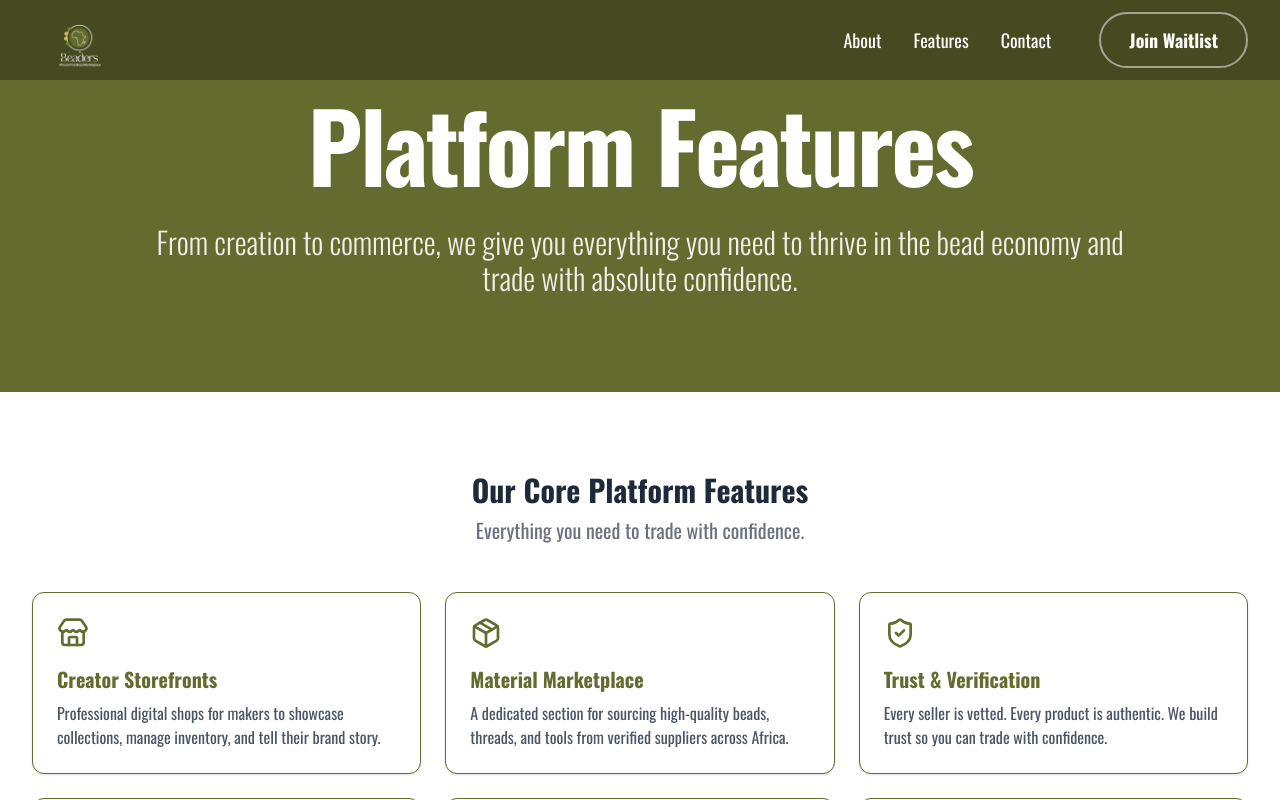
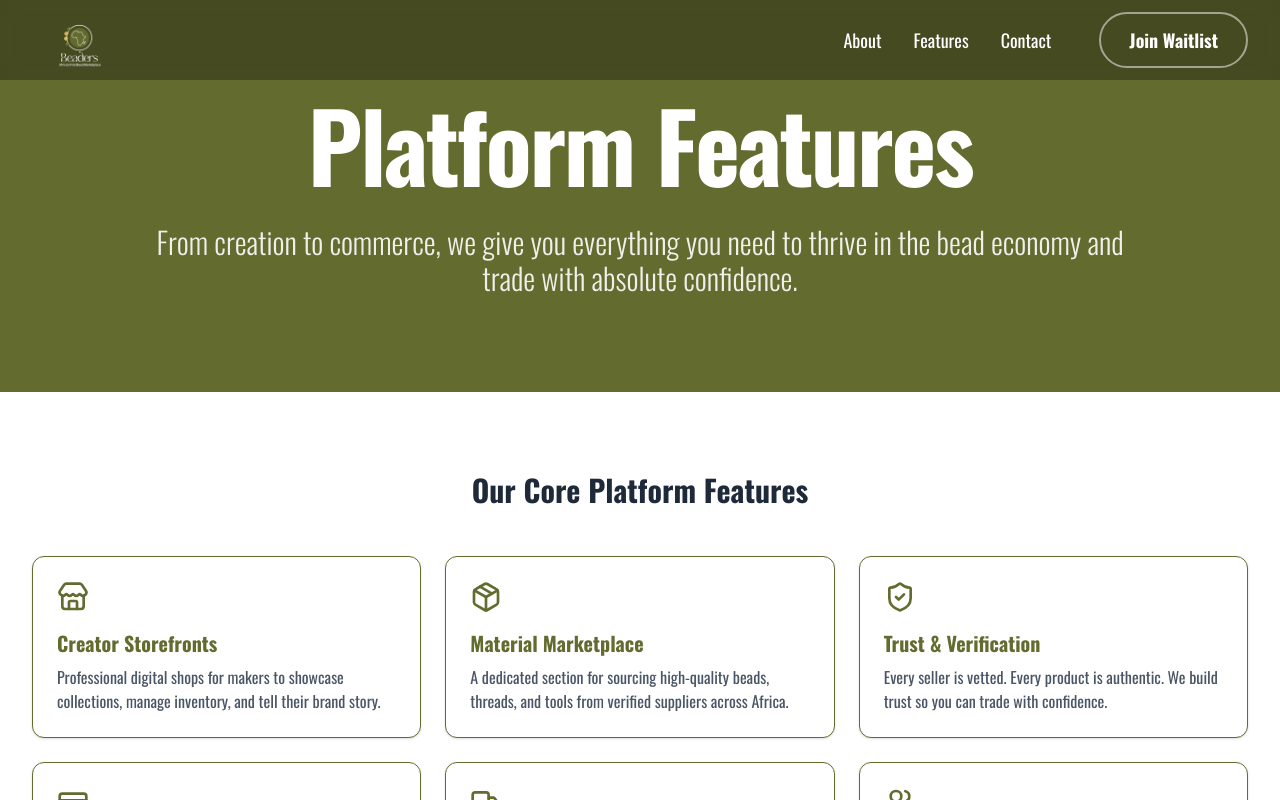
Before and after one commit to Gbolahan007/beaders, a Next.js app: page /features in a window 1280 px wide. Shown: the top 800 px of the page. Built offline with nearby package versions, Linux system fonts and the light colour scheme.

Commit message:
updated features

```diff
--- a/app/components/ui/FeaturesGrid.tsx
+++ b/app/components/ui/FeaturesGrid.tsx
@@ -58,9 +58,6 @@ const FeaturesGrid = () => {
         <h1 className="text-3xl font-bold text-gray-800">
           Our Core Platform Features
         </h1>
-        <p className="mt-2 text-xl text-gray-500">
-          Everything you need to trade with confidence.
-        </p>
       </header>
 
       {/* Grid */}
```
